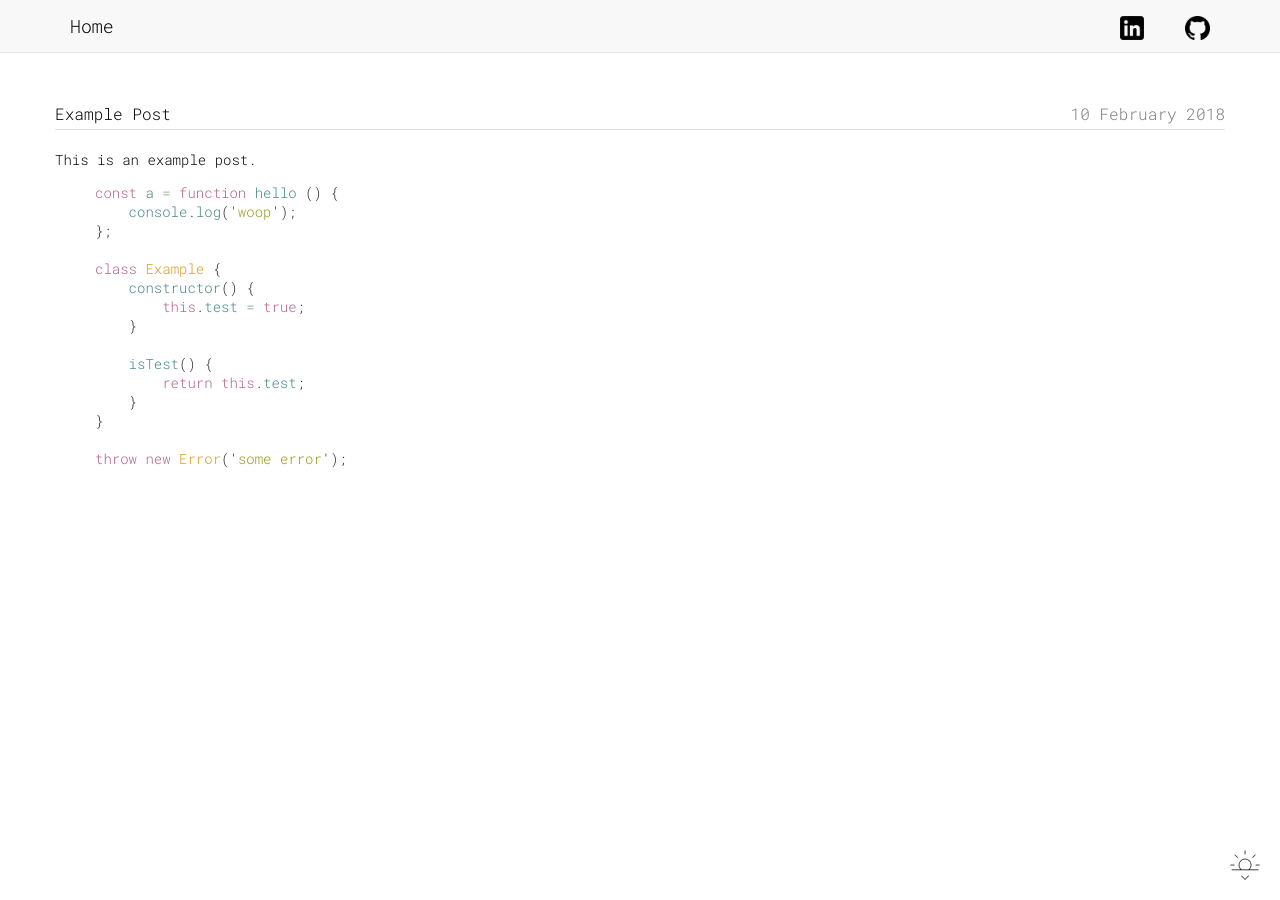
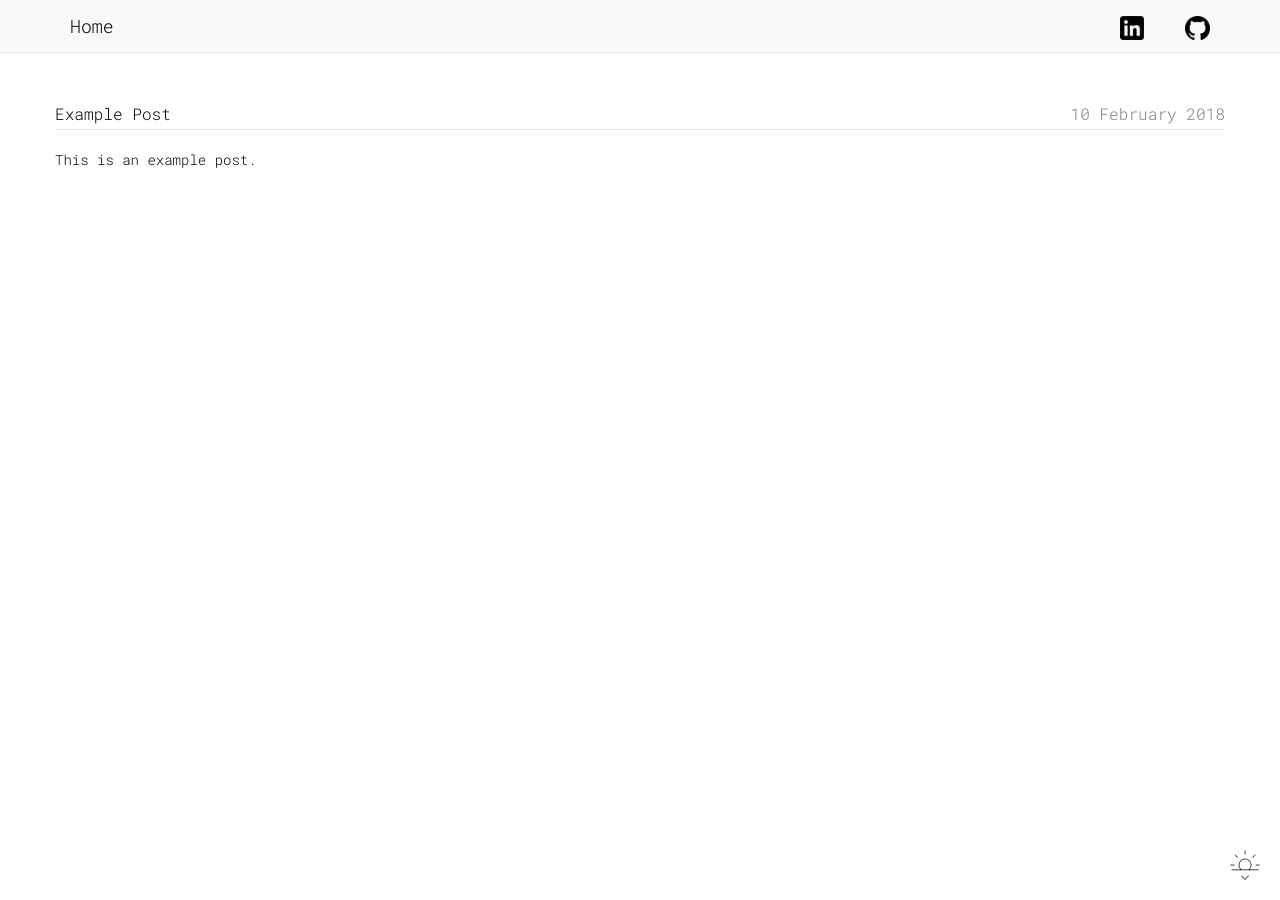
Before and after one commit to shaheenp/shaheenp.github.io, a Jekyll site: the page built from _posts/2018-02-10-example.md, in a window 1280 px wide. Built offline with Jekyll 4.4.1, drawn with Linux system fonts in a browser that asks for light colours.

Commit message:
removed code from example post

```diff
--- a/_posts/2018-02-10-example.md
+++ b/_posts/2018-02-10-example.md
@@ -5,21 +5,3 @@ date: 2018-02-10
 ---
 
 This is an example post.
-
-{% highlight js %}
-const a = function hello () {
-    console.log('woop');
-};
-
-class Example {
-    constructor() {
-        this.test = true;
-    }
-
-    isTest() {
-        return this.test;
-    }
-}
-
-throw new Error('some error');
-{% endhighlight %}
```
